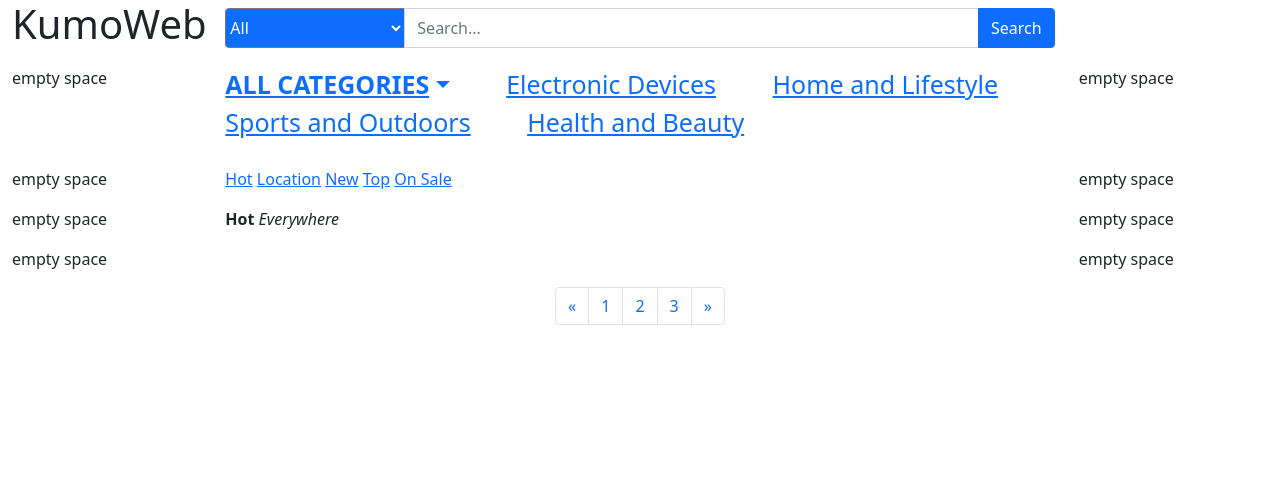
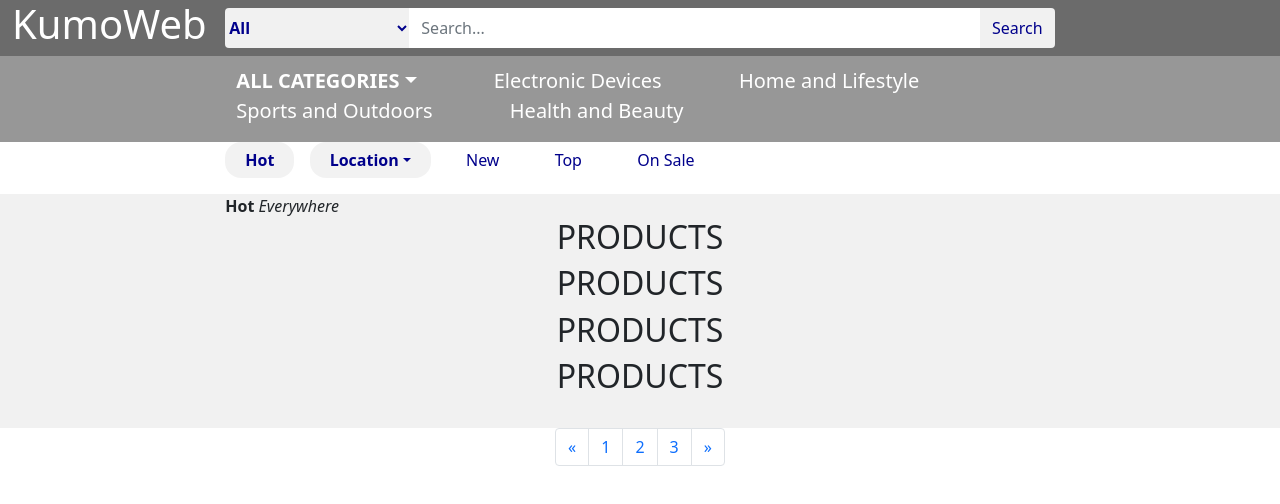
Before and after one commit to imranahmad2k1/KumoWeb, a plain HTML site: page index.html in a window 1280 px wide. Drawn offline with nearby package versions, Linux system fonts and the light colour scheme.

Commit message:
Modified Categories Row, Sort Row, Added Styles and Sample Colors

```diff
--- a/index.html
+++ b/index.html
@@ -36,7 +36,7 @@
                     <form class="flex-fill">
                         <input type="search" class="form-control mt-2 mb-2" placeholder="Search..." aria-label="Search">
                     </form>
-                    <button type="button" class="btn btn-primary mt-2 mb-2 rounded-right">Search</button>
+                    <button type="button" class="search-btn btn btn-primary mt-2 mb-2 rounded-right">Search</button>
                 </div>
             </div>
 
@@ -50,35 +50,31 @@
         <div class="categories row">
 
             <div class="col-md-2">
-                <p>empty space</p>
+                <!-- <p>empty space</p> -->
             </div>
 
             <div class="col-md-8">
-                <!--
-                <ul>
-                    <li>ALL CATEGORIES</li>
-                    <li><a href="#">Electronic Devices</a></li>
-                    <li><a href="#">Home and Lifestyle</a></li>
-                    <li><a href="#">Sports and Outdoors</a></li>
-                    <li><a href="#">Health and Beauty</a></li>
-                </ul>
-            -->
 
-                <ul class="cats">
-                    <li class="nav-item dropdown">
-                        <a class="dropdown-toggle all-cats" href="#" data-bs-toggle="dropdown">ALL CATEGORIES</a>
+                <ul class="cats-list">
+                    <li class="first-child nav-item dropdown">
+                        <a class="dropdown-toggle all-cats-btn fl" href="#" data-bs-toggle="dropdown">ALL CATEGORIES</a>
                         <ul class="dropdown-menu" aria-labelledby="navbarDropdown">
-                            <li><a class="dropdown-item" href="#">Action</a></li>
-                            <li><a class="dropdown-item" href="#">Another action</a></li>
+                            <li><a class="dropdown-item" href="#">Cat-1</a></li>
                             <li><hr class="dropdown-divider"></li>
-                            <li><a class="dropdown-item" href="#">Something else here</a></li>
+                            <li><a class="dropdown-item" href="#">Subcat-1</a></li>
+                            <li><a class="dropdown-item" href="#">Subcat-2</a></li>
+                            <li><hr class="dropdown-divider"></li>
+                            <li><a class="dropdown-item" href="#">Cat-2</a></li>
+                            <li><hr class="dropdown-divider"></li>
+                            <li><a class="dropdown-item" href="#">Subcat-1</a></li>
+                            <li><a class="dropdown-item" href="#">Subcat-2</a></li>
                         </ul>
                     </li>
 
-                    <li><a href="#">Electronic Devices</a></li>
-                    <li><a href="#">Home and Lifestyle</a></li>
-                    <li><a href="#">Sports and Outdoors</a></li>
-                    <li><a href="#">Health and Beauty</a></li>
+                    <li class="first-child"><a href="#" class="fl">Electronic Devices</a></li>
+                    <li class="first-child"><a href="#" class="fl">Home and Lifestyle</a></li>
+                    <li class="first-child"><a href="#" class="fl">Sports and Outdoors</a></li>
+                    <li class="first-child"><a href="#" class="fl">Health and Beauty</a></li>
 
                 </ul>
 
@@ -86,7 +82,7 @@
             </div>
 
             <div class="col-md-2">
-                <p>empty space</p>
+                <!-- <p>empty space</p> -->
             </div>
 
         </div>
@@ -95,21 +91,34 @@
         <div class="sort row">
 
             <div class="col-md-2">
-                <p>empty space</p>
+                <!-- <p>empty space</p> -->
             </div>
 
             <div class="col-md-8">
-                <ul>
-                    <li><a href="#">Hot</a></li>
-                    <li><a href="#">Location</a></li>
-                    <li><a href="#">New</a></li>
-                    <li><a href="#">Top</a></li>
-                    <li><a href="#">On Sale</a></li>
+                <ul class="sort-cats">
+                    <li class="first-child"><a href="#" class="btn btn-secondary selected-cat">Hot</a></li>
+                    <li class="first-child"><a href="#" class="btn btn-secondary selected-cat dropdown-toggle" data-bs-toggle="dropdown">Location</a>
+                        <ul class="dropdown-menu" aria-labelledby="navbarDropdown">
+                            <li><a class="dropdown-item" href="#">Asia</a></li>
+                            <li><hr class="dropdown-divider"></li>
+                            <li><a class="dropdown-item" href="#">Pakistan</a></li>
+                            <li><a class="dropdown-item" href="#">Iran</a></li>
+                            <li><hr class="dropdown-divider"></li>
+                            <li><a class="dropdown-item" href="#">Europe</a></li>
+                            <li><hr class="dropdown-divider"></li>
+                            <li><a class="dropdown-item" href="#">Greece</a></li>
+                            <li><a class="dropdown-item" href="#">Italy</a></li>
+                        </ul>
+                    </li>
+
+                    <li class="first-child"><a href="#" class="btn btn-link non-selected">New</a></li>
+                    <li class="first-child"><a href="#" class="btn btn-link non-selected">Top</a></li>
+                    <li class="first-child"><a href="#" class="btn btn-link non-selected">On Sale</a></li>
                 </ul>
             </div>
 
             <div class="col-md-2">
-                <p>empty space</p>
+                <!-- <p>empty space</p> -->
             </div>
 
         </div>
@@ -124,13 +133,13 @@
         <div class="cat-by row">
 
             <div class="col-md-2">
-                <p>empty space</p>
+                <!-- <p>empty space</p> -->
             </div>
             <div class="col-md-8">
                 <b>Hot</b> <i>Everywhere</i>
             </div>
             <div class="col-md-2">
-                <p>empty space</p>
+                <!-- <p>empty space</p> -->
             </div>
 
         </div>
@@ -139,15 +148,20 @@
         <div class="products row">
 
             <div class="col-md-2">
-                <p>empty space</p>
+                <!-- <p>empty space</p> -->
             </div>
 
             <div class="col-md-8">
                 <!-- PRODUCTS-->
+                <h2 align="center">PRODUCTS</h2>
+                <h2 align="center">PRODUCTS</h2>
+                <h2 align="center">PRODUCTS</h2>
+                <h2 align="center">PRODUCTS</h2>
+                <br>
             </div>
 
             <div class="col-md-2">
-                <p>empty space</p>
+                <!-- <p>empty space</p> -->
             </div>
 
         </div>
--- a/styles.css
+++ b/styles.css
@@ -1,38 +1,111 @@
 /*HEADER */
     /*-Search Row*/
+
+    .search{
+        background-color: #6b6b6b;
+        color:white;
+    }
+
+    .search-btn{
+        background-color: #f1f1f1;
+        color:darkblue;
+        border:0;
+    }
+
+    .search-btn:hover{
+        background-color:#cfcfcf;
+        color:darkblue;
+    }
+
     .select-search{
         border-radius: .25rem;
-        background-color: #0d6efd;
-        color:white;
+        background-color: #f1f1f1;
+        border:0;
+        color:darkblue;
+        font-weight: bolder;
     }
 
     .form-control{
         border-radius: 0;
-        line-height: 26px;
+        border:0;
+        line-height: 28px;
     }
 
     /*-Categories Row and Sort Row*/
     .categories{
-        padding-top: 10px;
-        padding-bottom: 10px;
+        background-color: #979797;
     }
-    .categories ul, .sort ul{
+
+    .cats-list{
+        position: relative;
+        margin-top: 10px;
+    }
+
+    .categories .cats-list, .sort ul{
         padding:0;
     }
 
-    .categories li, .sort li{
+    .cats-list, .sort-cats{
+        font-size:20px;
+    }
+
+    .cats-list li, .sort li{
         display: inline;
     }
 
-    .cats{
-        padding:100px;
-        font-size:25px;
+    .cats-list .first-child .fl{
+        padding: 4px 9px 4px 9px;
+        text-decoration:none;
+        color:rgb(255, 255, 255);
+        border:2px solid transparent;
     }
 
-    .all-cats{
+    .cats-list .first-child .fl:hover{
+        border:2px solid white;
+        border-color:rgb(255, 255, 255);
+    }
+
+    .all-cats-btn{
         font-weight: bolder;
     }
 
-    .cats li{
+    .cats-list .first-child{
         padding: 0px 50px 0px 0px;
     }
+
+    .sort-cats li .selected-cat{
+        border-radius: 1rem;
+        background:rgba(128, 128, 128, 0.1);
+        border:0;
+        color:darkblue;
+        font-weight: bolder;
+    }
+
+    .sort-cats li .selected-cat:hover{
+        background:rgba(128, 128, 128, 0.3);
+    }
+
+    .sort-cats li .non-selected{
+        border:0;
+        color:darkblue;
+        border-radius: 1rem;
+    }
+
+    .sort-cats li .non-selected:hover{
+        background:rgba(128, 128, 128, 0.3);
+    }
+
+    .sort-cats .first-child{
+        padding-right: 10px;
+    }
+
+    .sort-cats li a{
+        text-decoration:none;
+        padding-right: 20px;
+        padding-left: 20px;
+    }
+
+/*MAIN BODY */
+.main{
+    background-color: #f1f1f1;
+}
```
